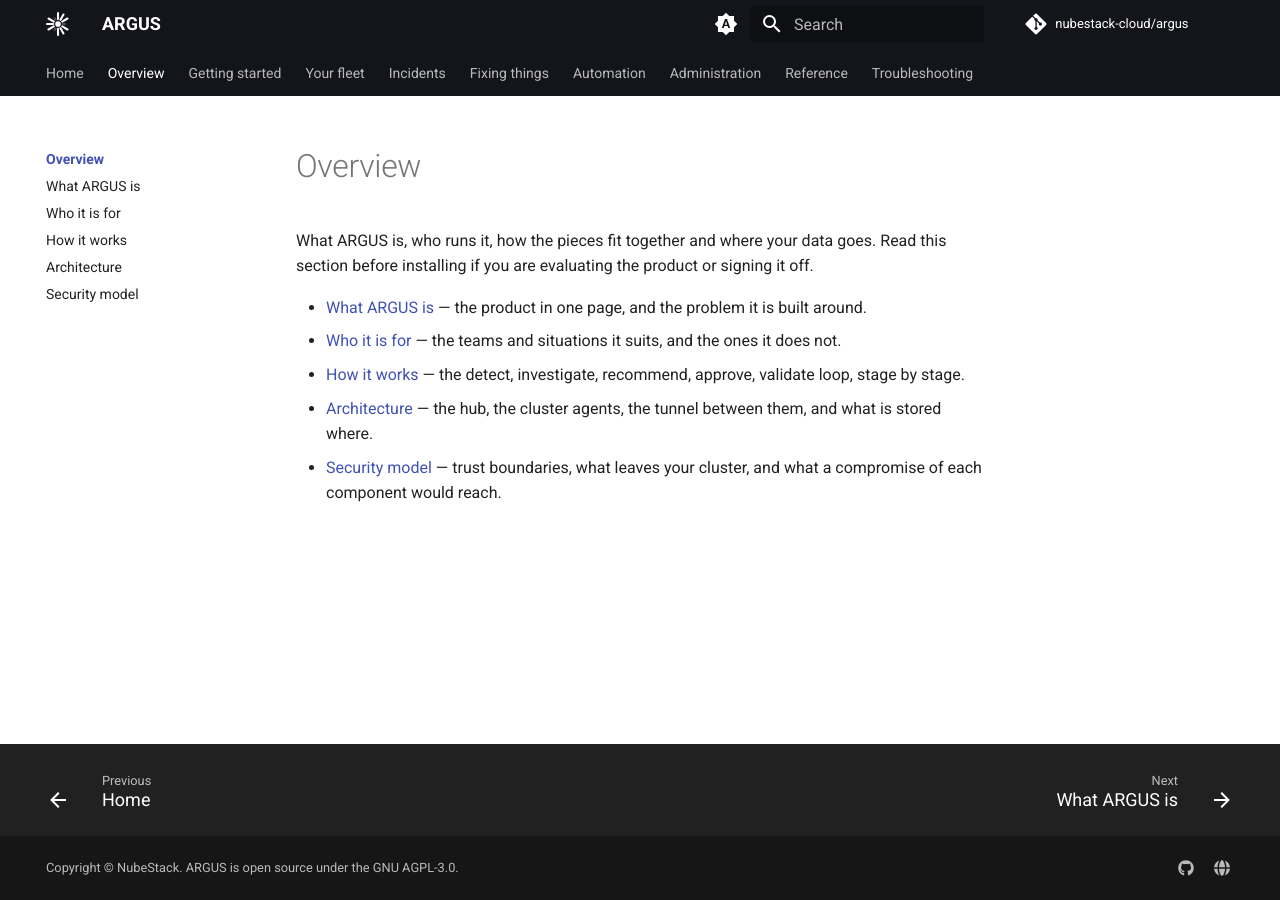
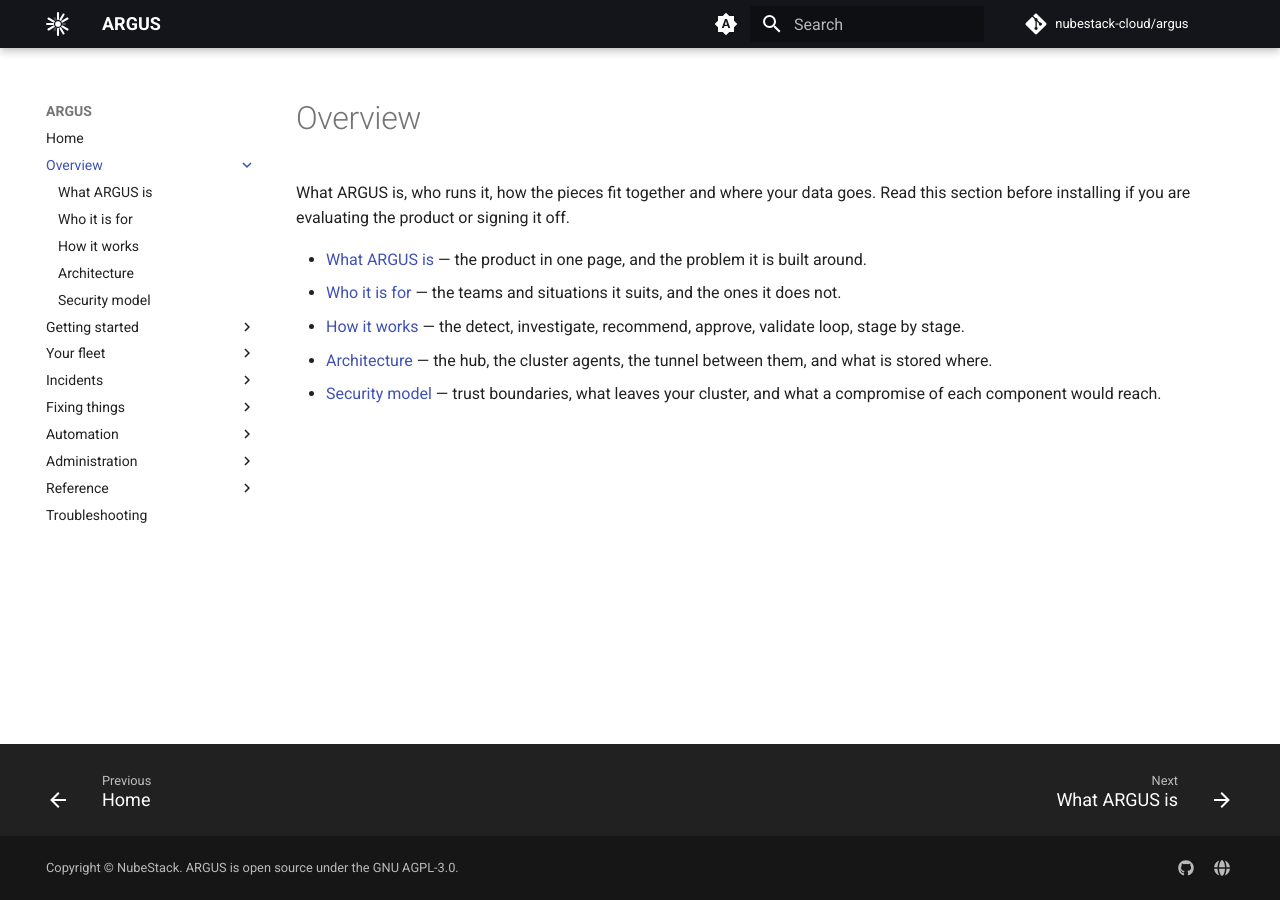
Before and after one commit to nubestack-cloud/docs-argus, an MkDocs documentation site: the page built from docs/overview/index.md, in a window 1280 px wide. Built offline with MkDocs 1.6.1 and Material for MkDocs 9.7.7, drawn with Linux system fonts in a browser that asks for light colours; comment, search, counter and statistics services are not loaded.

Commit message:
left menu list

```diff
--- a/docs/stylesheets/extra.css
+++ b/docs/stylesheets/extra.css
@@ -44,7 +44,7 @@
 .md-typeset__table { width: 100%; }
 .md-typeset table:not([class]) { font-size: 0.76rem; }
 
-/* Homepage hero. Scoped to the page that sets hide: [navigation, toc], so it
+/* Homepage hero. Scoped to the home page (hide: [toc]) by its class, so it
    never affects an ordinary documentation page. */
 .argus-hero {
   text-align: center;
@@ -97,3 +97,8 @@
   width: 100%;
   margin: 0 auto 2.5rem;
 }
+
+/* No table of contents on any page (owner, 2026-11-02): the right-hand sidebar is hidden and
+   the article takes its width. Heading permalinks stay. */
+.md-sidebar--secondary,
+.md-sidebar--secondary:not([hidden]) { display: none; }
--- a/mkdocs.yml
+++ b/mkdocs.yml
@@ -36,8 +36,6 @@ theme:
   features:
     - navigation.instant
     - navigation.tracking
-    - navigation.tabs
-    - navigation.sections
     - navigation.top
     - navigation.footer
     - navigation.indexes
```
Also changed, not shown: docs/index.md (+0 -1 lines).
